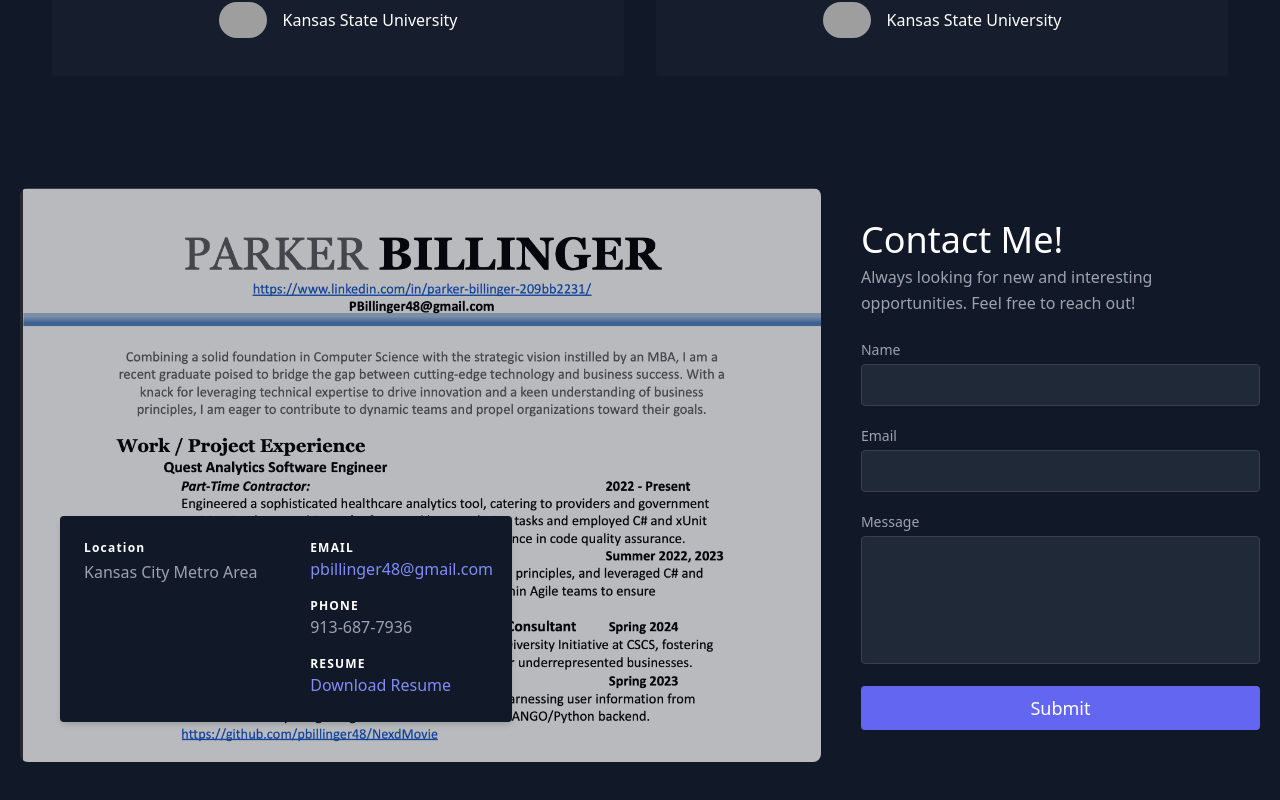
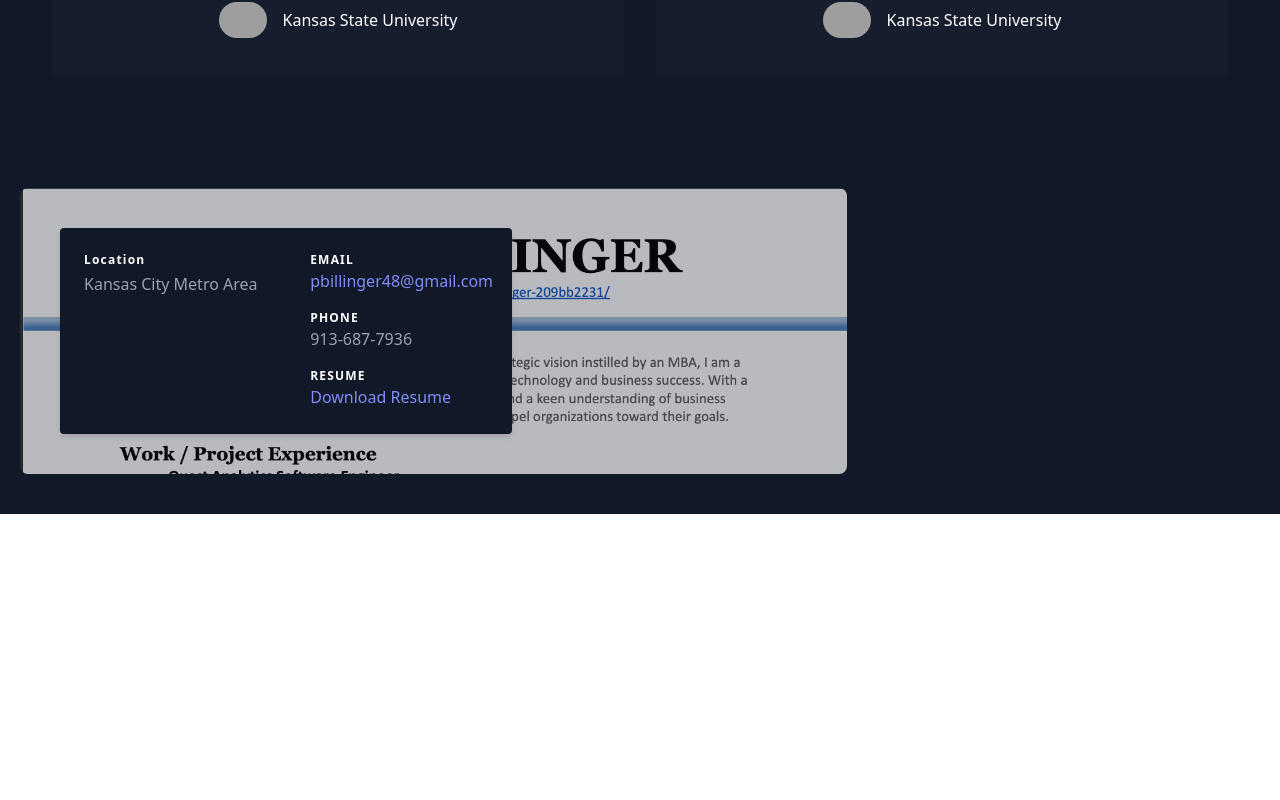
Before and after one commit to pbillinger48/Portfolio, a React (Create React App) app: page / in a window 1280 px wide. Shown: the part 2596-3396 px from the top of the page. After the commit the page ends 3110 px from the top, so only its background shows below. Built offline with nearby package versions, Linux system fonts and the light colour scheme; grey boxes are pictures that could not be loaded.

Commit message:
Removed not working contact form

```diff
--- a/src/components/Contact.js
+++ b/src/components/Contact.js
@@ -3,28 +3,6 @@
 import React from "react";
 
 export default function Contact() {
-  const [name, setName] = React.useState("");
-  const [email, setEmail] = React.useState("");
-  const [message, setMessage] = React.useState("");
-
-  function encode(data) {
-    return Object.keys(data)
-      .map(
-        (key) => encodeURIComponent(key) + "=" + encodeURIComponent(data[key])
-      )
-      .join("&");
-  }
-
-  function handleSubmit(e) {
-    e.preventDefault();
-    fetch("/", {
-      method: "POST",
-      headers: { "Content-Type": "application/x-www-form-urlencoded" },
-      body: encode({ "form-name": "contact", name, email, message }),
-    })
-      .then(() => alert("Message sent!"))
-      .catch((error) => alert(error));
-  }
 
   return (
     <section id="contact" className="relative">
@@ -71,60 +49,6 @@
             </div>
           </div>
         </div>
-        <form
-          netlify
-          name="contact"
-          onSubmit={handleSubmit}
-          className="lg:w-1/3 md:w-1/2 flex flex-col md:ml-auto w-full md:py-8 mt-8 md:mt-0">
-          <h2 className="text-white sm:text-4xl text-3xl mb-1 font-medium title-font">
-            Contact Me!
-          </h2>
-          <p className="leading-relaxed mb-5">
-            Always looking for new and interesting opportunities. Feel free to reach out!
-          </p>
-          <div className="relative mb-4">
-            <label htmlFor="name" className="leading-7 text-sm text-gray-400">
-              Name
-            </label>
-            <input
-              type="text"
-              id="name"
-              name="name"
-              className="w-full bg-gray-800 rounded border border-gray-700 focus:border-indigo-500 focus:ring-2 focus:ring-indigo-900 text-base outline-none text-gray-100 py-1 px-3 leading-8 transition-colors duration-200 ease-in-out"
-              onChange={(e) => setName(e.target.value)}
-            />
-          </div>
-          <div className="relative mb-4">
-            <label htmlFor="email" className="leading-7 text-sm text-gray-400">
-              Email
-              </label>
-            <input
-              type="email"
-              id="email"
-              name="email"
-              className="w-full bg-gray-800 rounded border border-gray-700 focus:border-indigo-500 focus:ring-2 focus:ring-indigo-900 text-base outline-none text-gray-100 py-1 px-3 leading-8 transition-colors duration-200 ease-in-out"
-              onChange={(e) => setEmail(e.target.value)}
-            />
-          </div>
-          <div className="relative mb-4">
-            <label
-              htmlFor="message"
-              className="leading-7 text-sm text-gray-400">
-              Message
-            </label>
-            <textarea
-              id="message"
-              name="message"
-              className="w-full bg-gray-800 rounded border border-gray-700 focus:border-indigo-500 focus:ring-2 focus:ring-indigo-900 h-32 text-base outline-none text-gray-100 py-1 px-3 resize-none leading-6 transition-colors duration-200 ease-in-out"
-              onChange={(e) => setMessage(e.target.value)}
-            />
-          </div>
-          <button
-            type="submit"
-            className="text-white bg-indigo-500 border-0 py-2 px-6 focus:outline-none hover:bg-indigo-600 rounded text-lg">
-            Submit
-          </button>
-        </form>
       </div>
     </section>
   );
```
Also changed, not shown: package.json (+12 -0 lines).
